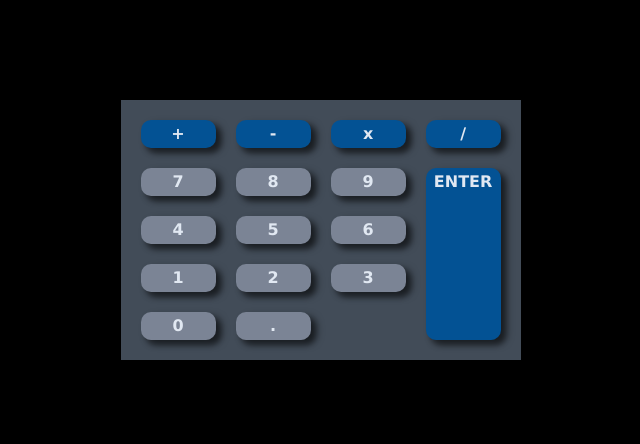
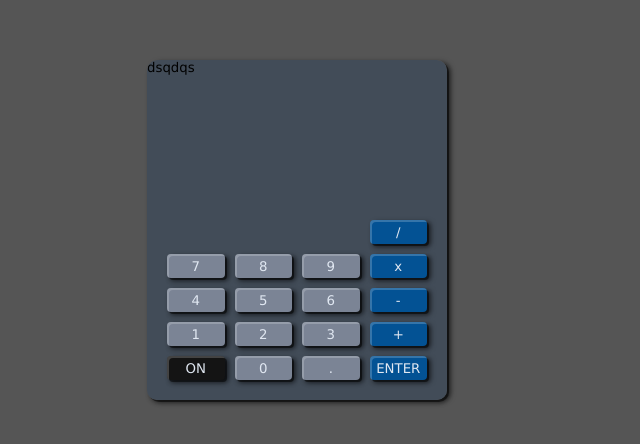
Before and after one commit to cedsalvet/odin-calculator, a plain HTML site: page index.html in a window 1280 px wide. Shown: the part 170-614 px from the top of the page, without its empty margins (343-983 px from the left). Drawn offline with Linux system fonts and the light colour scheme.

Commit message:
css of the keyboard done (at least a first version of it ;) !)

```diff
--- a/calc.js
+++ b/calc.js
@@ -1,6 +1,4 @@
-console.log("66".toString(16))
-console.log("76".toString(16))
-console.log("88".toString(16))
+
 
 
 
--- a/index.html
+++ b/index.html
@@ -9,26 +9,35 @@
     <script src="calc.js" type="application/javascript" defer></script>
 </head>
 <body>
-    <div id="main">sdqsd
+    <div id="main">
         <div id="calculator">
+            <div id="screen">
+                dsqdqs
+            </div>
+            <div id="keyboard">
+                <div class="button emptyButton"><span> </span></div>
+                <div class="button emptyButton"><span> </span></div>
+                <div class="button emptyButton"><span> </span></div>
+                <div class="button operatorButton"><span>/</span></div>
+                <div class="button numberButton"><span>7</span></div>
+                <div class="button numberButton"><span>8</span></div>
+                <div class="button numberButton"><span>9</span></div>
+                <div class="button operatorButton"><span>x</span></div>
+                <div class="button numberButton"><span>4</span></div>
+                <div class="button numberButton"><span>5</span></div>
+                <div class="button numberButton"><span>6</span></div>
+                <div class="button operatorButton"><span>-</span></div>
+                <div class="button numberButton"><span>1</span></div>
+                <div class="button numberButton"><span>2</span></div>
+                <div class="button numberButton"><span>3</span></div>
+                <div class="button operatorButton"><span>+</span></div>
+                <div class="button functionButton"><span>ON</span></div>
+                <div class="button numberButton"><span>0</span></div>
+                <div class="button numberButton"><span>.</span></div>
+                <div class="button operatorButton"><span>ENTER</span></div>
 
-            <span class="button operatorButton">+</span>
-            <span class="button operatorButton">-</span>
-            <span class="button operatorButton">x</span>
-            <span class="button operatorButton">/</span>
-            <span class="button numberButton">7</span>
-            <span class="button numberButton">8</span>
-            <span class="button numberButton">9</span>
-            <span class="button numberButton">4</span>
-            <span class="button numberButton">5</span>
-            <span class="button numberButton">6</span>
-            <span class="button numberButton">1</span>
-            <span class="button numberButton">2</span>
-            <span class="button numberButton">3</span>
-            <span class="button numberButton">0</span>
-            <span class="button numberButton">.</span>
-            <span class="button operatorButton enterButton">ENTER</span>
 
+            </div>
         </div>
     </div>
 </body>
--- a/style.css
+++ b/style.css
@@ -3,53 +3,77 @@
     margin: 0;
     padding: 0;
     overflow: hidden;
-    font-size: 12pt;
+    font-size: 10pt;
+    font-weight: normal;
     font-family: Verdana, Tahoma, sans-serif
 }
-
 #main {
     width: 100vw;
     height: 100vh;
     overflow: hidden;
-    background-color: black;
-    display: flex;
+    background-color: #555;
+    display:flex;
+    align-items: center;
+    justify-content: center;
 }
-#calculator {
-    width: 400px;
-    height: 260px;
+#calculator{
+    width: 300px;
+    border-radius: 10px;
+    box-shadow: 2px 2px rgba(0,0,0,0.50),
+        2px 4px 4px rgba(0,0,0,0.25),
+        4px 2px 5px rgba(0,0,0,0.50);
+}
+#screen{
+    height: 140px;
+    border-top-left-radius: 10px;
+    border-top-right-radius: 10px;
+    background-color: rgb(66, 76, 88);
+}
+#keyboard {
+    height: 200px;
     padding: 20px;
     background-color: rgb(66, 76, 88);
-    margin: auto;
     display: grid;
-    grid-gap: 20px;
+    grid-gap: 10px;
     grid-template-columns: 1fr 1fr 1fr 1fr;
 }
-span.button{
+div.button{
     display: inline-block;
     font-size: 1em;
-    font-weight: bold;
-    text-align: center;
-    padding-top: 4px;
-    border-radius: 10px;
-    box-shadow: 4px 6px 5px rgba(0,0,0,0.25),
-    6px 4px 7px rgba(0,0,0,0.50)
+    border-radius: 4px;
+    box-shadow: inset 2px 2px rgba(255,255,255,0.20),
+        2px 2px rgba(0,0,0,0.50),
+        2px 4px 4px rgba(0,0,0,0.25),
+        4px 2px 5px rgba(0,0,0,0.50);
+    display: flex;
+    align-items: center;
+    justify-content: center;
+    user-select: none;
 }
-
-span.enterButton{
-
-    height: 100%;
-    grid-column-start: 4;
-    grid-row-start: 2;
-    grid-row-end: 6;
+div.button:hover{
+    box-shadow: inset 1px 1px rgba(255,255,255,0.20),
+        1px 1px rgba(0,0,0,0.50),
+        2px 4px 4px rgba(0,0,0,0.25),
+        4px 2px 5px rgba(0,0,0,0.50);
+    cursor: pointer;
 }
-
-
-.numberButton {
+div.button:active{
+    padding-left: 2px;
+    box-shadow: inset 2px 2px rgba(0,0,0,0.50)
+}
+div.numberButton {
     background-color: rgb(123, 132, 149);
     color: rgb(225, 232, 242);
-
 }
 .operatorButton {
     background-color: rgb(3, 82, 148);
     color: rgb(225, 232, 242)
 }
+div.emptyButton{
+    user-select: none;
+    box-shadow: none;
+}
+div.functionButton{
+    background-color: rgb(20, 20, 20);
+    color: rgb(225, 232, 242)
+}
```
